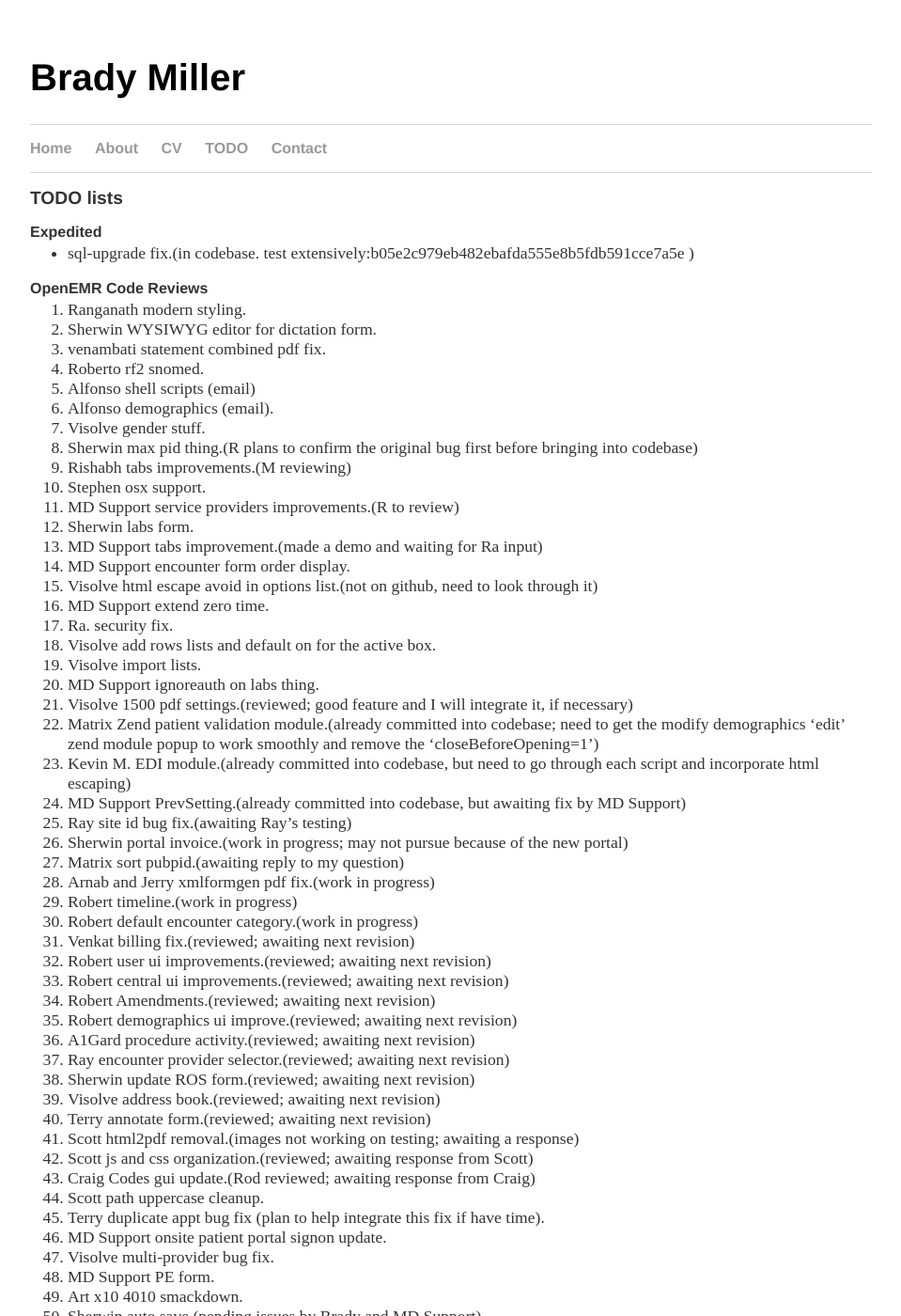
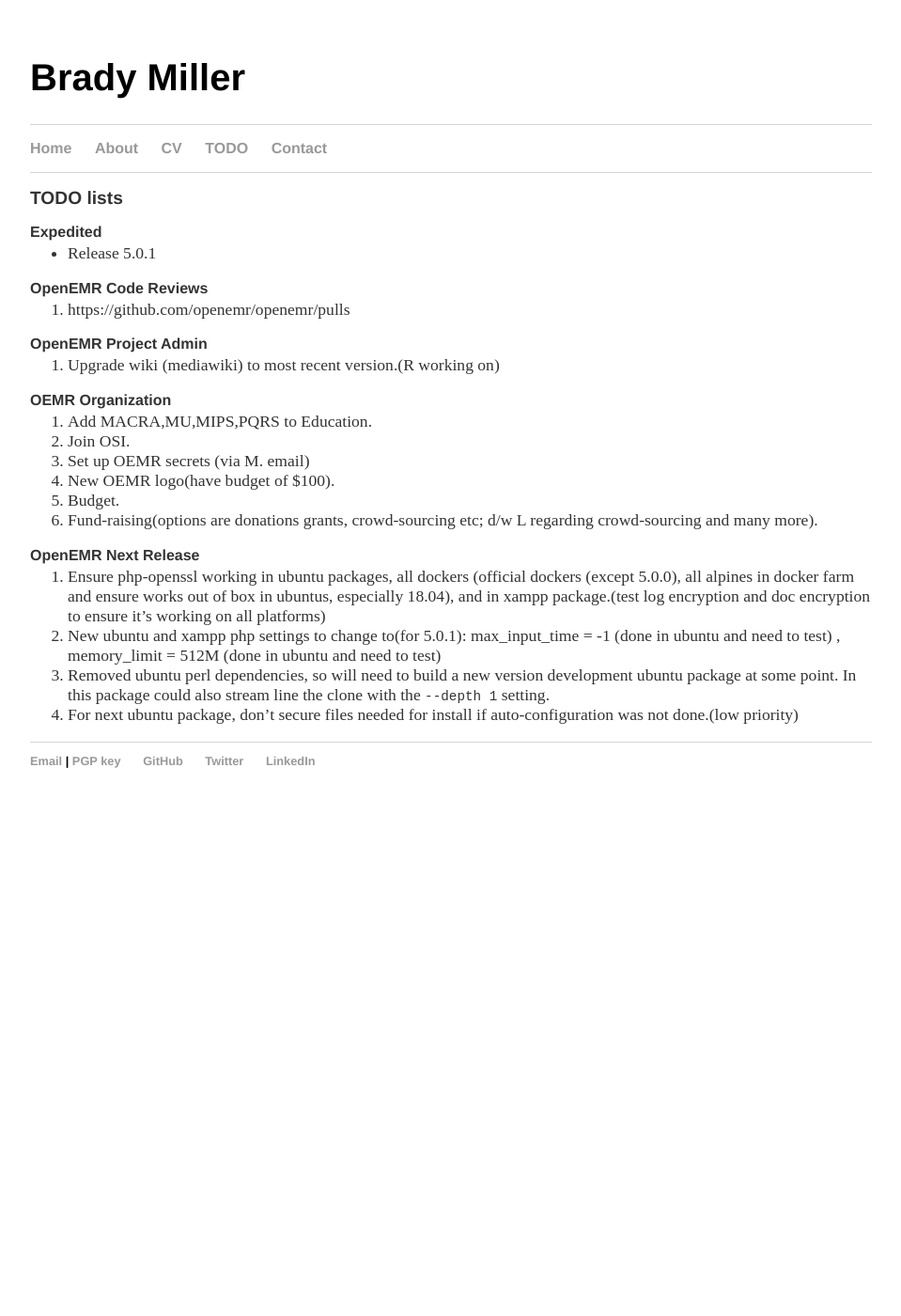
Before and after one commit to bradymiller/bradymiller.github.io, a Jekyll site: the page built from todo/index.md, in a window 1280 px wide and 1400 px high. Shown: the whole window at 94% size, without its empty margins (160-1119 px from the left). Built offline with Jekyll 4.4.1, drawn with Linux system fonts in a browser that asks for light colours; our own code applies the rules of GitHub Pages for plain Markdown files; some of the changed text lies outside the part shown.

Commit message:
Update index.md

```diff
--- a/todo/index.md
+++ b/todo/index.md
@@ -4,63 +4,13 @@
 ## TODO lists
 
 ### Expedited
-* sql-upgrade fix.(in codebase. test extensively:b05e2c979eb482ebafda555e8b5fdb591cce7a5e )
+* Release 5.0.1
 
 ### OpenEMR Code Reviews
-1. Ranganath modern styling.
-1. Sherwin WYSIWYG editor for dictation form.
-1. venambati statement combined pdf fix.
-1. Roberto rf2 snomed.
-1. Alfonso shell scripts (email)
-1. Alfonso demographics (email).
-1. Visolve gender stuff.
-1. Sherwin max pid thing.(R plans to confirm the original bug first before bringing into codebase)
-1. Rishabh tabs improvements.(M reviewing)
-1. Stephen osx support.
-1. MD Support service providers improvements.(R to review)
-1. Sherwin labs form.
-1. MD Support tabs improvement.(made a demo and waiting for Ra input)
-1. MD Support encounter form order display.
-1. Visolve html escape avoid in options list.(not on github, need to look through it)
-1. MD Support extend zero time.
-1. Ra. security fix.
-1. Visolve add rows lists and default on for the active box.
-1. Visolve import lists.
-1. MD Support ignoreauth on labs thing.
-1. Visolve 1500 pdf settings.(reviewed; good feature and I will integrate it, if necessary)
-1. Matrix Zend patient validation module.(already committed into codebase; need to get the modify demographics 'edit' zend module popup to work smoothly and remove the 'closeBeforeOpening=1')
-1. Kevin M. EDI module.(already committed into codebase, but need to go through each script and incorporate html escaping)
-1. MD Support PrevSetting.(already committed into codebase, but awaiting fix by MD Support)
-1. Ray site id bug fix.(awaiting Ray's testing)
-1. Sherwin portal invoice.(work in progress; may not pursue because of the new portal)
-1. Matrix sort pubpid.(awaiting reply to my question)
-1. Arnab and Jerry xmlformgen pdf fix.(work in progress)
-1. Robert timeline.(work in progress)
-1. Robert default encounter category.(work in progress)
-1. Venkat billing fix.(reviewed; awaiting next revision)
-1. Robert user ui improvements.(reviewed; awaiting next revision)
-1. Robert central ui improvements.(reviewed; awaiting next revision)
-1. Robert Amendments.(reviewed; awaiting next revision)
-1. Robert demographics ui improve.(reviewed; awaiting next revision)
-1. A1Gard procedure activity.(reviewed; awaiting next revision)
-1. Ray encounter provider selector.(reviewed; awaiting next revision)
-1. Sherwin update ROS form.(reviewed; awaiting next revision)
-1. Visolve address book.(reviewed; awaiting next revision)
-1. Terry annotate form.(reviewed; awaiting next revision)
-1. Scott html2pdf removal.(images not working on testing; awaiting a response)
-1. Scott js and css organization.(reviewed; awaiting response from Scott)
-1. Craig Codes gui update.(Rod reviewed; awaiting response from Craig)
-1. Scott path uppercase cleanup.
-1. Terry duplicate appt bug fix (plan to help integrate this fix if have time).
-1. MD Support onsite patient portal signon update.
-1. Visolve multi-provider bug fix.
-1. MD Support PE form.
-1. Art x10 4010 smackdown.
-1. Sherwin auto save (pending issues by Brady and MD Support).
-1. Sherwin prior auth form (pending issue by Rod).
+1. https://github.com/openemr/openemr/pulls
 
 ### OpenEMR Project Admin
-1. Upgrade wiki (mediawiki) to most recent version.
+1. Upgrade wiki (mediawiki) to most recent version.(R working on)
 
 ### OEMR Organization
 1. Add MACRA,MU,MIPS,PQRS to Education.
```
